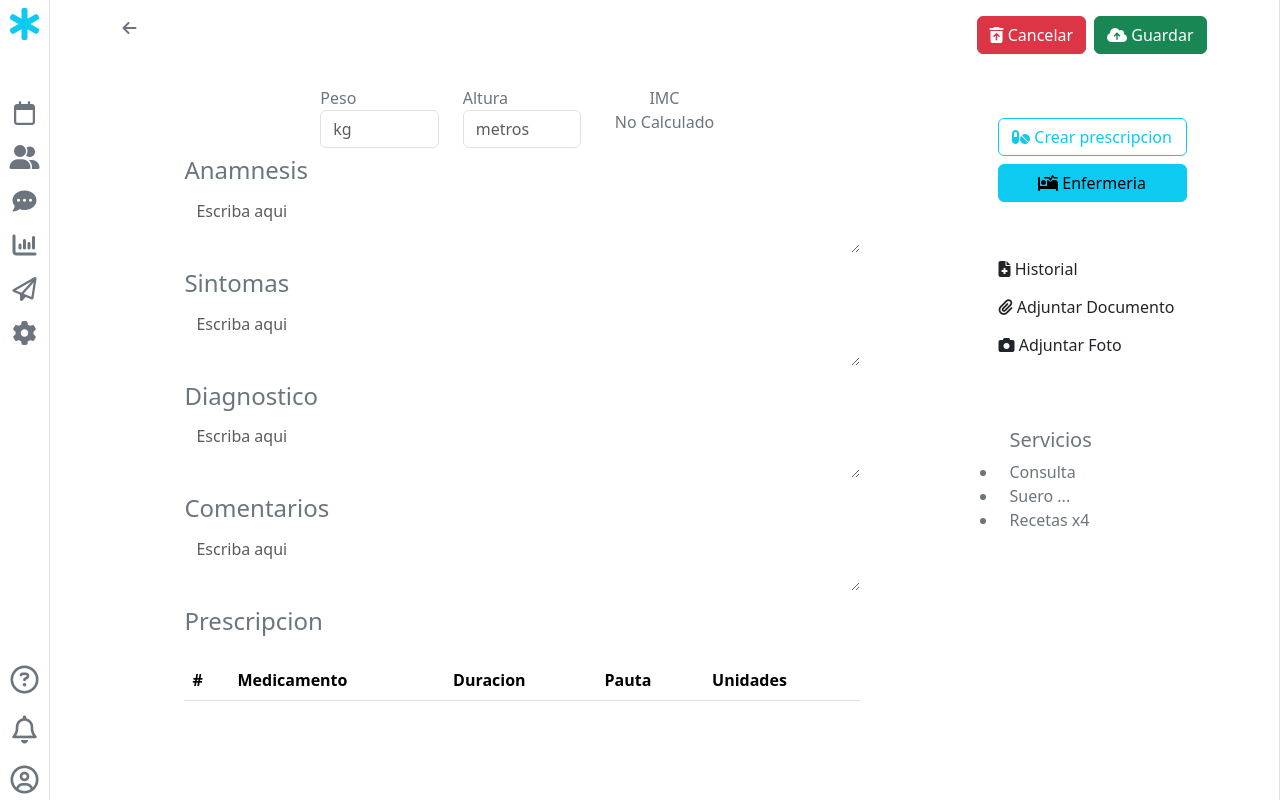
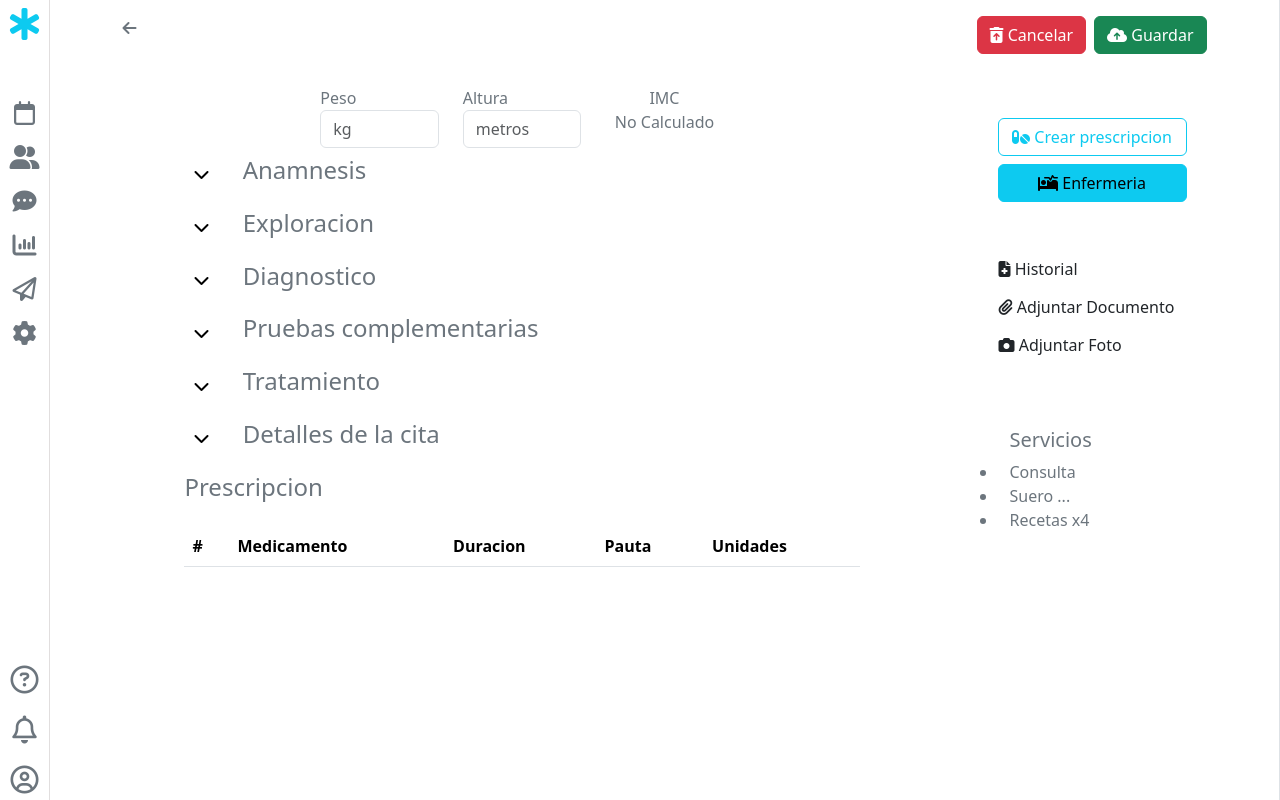
Before and after one commit to michelcub/medical_tool_angular, an Angular app: page /pacientes/1/episodio/new/cita/1 in a window 1280 px wide. Built offline with nearby package versions, Linux system fonts and the light colour scheme; sample sign-in values are in the browser's storage.

Commit message:
agrgamos nuevos campos al episodio y se pueden contraer

```diff
--- a/src/app/components/pacientes/paciente-episodio-form/paciente-episodio-form.component.html
+++ b/src/app/components/pacientes/paciente-episodio-form/paciente-episodio-form.component.html
@@ -22,30 +22,75 @@
 
     <div class="row p-2 d-flex justify-content-center">
       <label for="" class="col-10 ">
-        <h4>Anamnesis</h4>
-        <textarea class="form-control border-0" placeholder="Escriba aqui" name="anamnesis" id="" cols="30" rows="2" (input)="actualizarConsulta($event)"></textarea>
+        <div class="row">
+
+          <button class="col-1 bg-white border-0 btn_open" (click)="showInput($event)"><i class="fa-solid fa-chevron-down ms-auto"></i></button>
+          <button class="col-1 bg-white border-0 btn_close d-none" (click)="hideInput($event)">  <i class="fa-solid fa-angle-up"> </i></button>
+          <h4 class="col">Anamnesis</h4>
+        </div>
+        <textarea class="form-control border-0 text-area d-none" placeholder="Escriba aqui" name="anamnesis" id="" cols="30" rows="2" (input)="actualizarConsulta($event)"></textarea>
       </label>
     </div>
 
     <div class="row p-2 d-flex justify-content-center">
       <label for="" class="col-10 ">
-        <h4>Sintomas</h4>
-        <textarea class="form-control border-0" placeholder="Escriba aqui" name="sintomas" id="" cols="30" rows="2" (input)="actualizarConsulta($event)"></textarea>
+        <div class="row">
+          <button class="col-1 bg-white border-0 btn_open" (click)="showInput($event)"><i class="fa-solid fa-chevron-down ms-auto"></i></button>
+          <button class="col-1 bg-white border-0 btn_close d-none" (click)="hideInput($event)">  <i class="fa-solid fa-angle-up"> </i></button>
+          <h4 class="col">Exploracion</h4>
+        </div>
+        <textarea class="form-control border-0 text-area d-none" placeholder="Escriba aqui" name="sintomas" id="" cols="30" rows="2" (input)="actualizarConsulta($event)"></textarea>
       </label>
     </div>
 
     <div class="row p-2 d-flex justify-content-center">
       <label for="" class="col-10 ">
-        <h4>Diagnostico</h4>
-        <textarea class="form-control border-0" placeholder="Escriba aqui" name="diagnostico" id="" cols="30" rows="2" (input)="actualizarConsulta($event)"></textarea>
+
+        <div class="row">
+
+          <button class="col-1 bg-white border-0 btn_open" (click)="showInput($event)"><i class="fa-solid fa-chevron-down ms-auto"></i></button>
+          <button class="col-1 bg-white border-0 btn_close d-none" (click)="hideInput($event)">  <i class="fa-solid fa-angle-up"> </i></button>
+          <h4 class="col">Diagnostico</h4>
+        </div>
+        <textarea class="form-control border-0 text-area d-none" placeholder="Escriba aqui" name="diagnostico" id="" cols="30" rows="2" (input)="actualizarConsulta($event)"></textarea>
       </label>
     </div>
 
     <div class="row p-2 d-flex justify-content-center">
       <label for="" class="col-10 ">
-        <h4>Comentarios</h4>
-        <textarea class="form-control border-0" placeholder="Escriba aqui" name="comentarios" id="" cols="30" rows="2" (input)="actualizarConsulta($event)"></textarea>
+        <div class="row">
+
+          <button class="col-1 bg-white border-0 btn_open" (click)="showInput($event)"><i class="fa-solid fa-chevron-down ms-auto"></i></button>
+          <button class="col-1 bg-white border-0 btn_close d-none" (click)="hideInput($event)">  <i class="fa-solid fa-angle-up"> </i></button>
+          <h4 class="col">Pruebas complementarias</h4>
+        </div>
+        <textarea class="form-control border-0 text-area d-none" placeholder="Escriba aqui" name="pruebas_complementarias" id="" cols="30" rows="2" (input)="actualizarConsulta($event)"></textarea>
       </label>
+    </div>
+
+    <div class="row p-2 d-flex justify-content-center">
+      <label for="" class="col-10 ">
+        <div class="row">
+
+          <button class="col-1 bg-white border-0 btn_open" (click)="showInput($event)"><i class="fa-solid fa-chevron-down ms-auto"></i></button>
+          <button class="col-1 bg-white border-0 btn_close d-none" (click)="hideInput($event)">  <i class="fa-solid fa-angle-up"> </i></button>
+          <h4 class="col">Tratamiento</h4>
+        </div>
+        <textarea class="form-control border-0 text-area d-none" placeholder="Escriba aqui" name="tratamiento" id="" cols="30" rows="2" (input)="actualizarConsulta($event)"></textarea>
+      </label>
+    </div>
+
+    <div class="row p-2 d-flex justify-content-center">
+      <div for="" class="col-10 ">
+        <div class="row">
+
+          <button class="col-1 bg-white border-0 btn_open" (click)="showInput($event)"><i class="fa-solid fa-chevron-down ms-auto"></i></button>
+          <button class="col-1 bg-white border-0 btn_close d-none" (click)="hideInput($event)">  <i class="fa-solid fa-angle-up"> </i></button>
+          <h4 class="col">Detalles de la cita</h4>
+        </div>
+
+        <textarea class="form-control border-0 text-area d-none" placeholder="Escriba aqui" name="detalles" id="" cols="30" rows="2" (input)="actualizarConsulta($event)"></textarea>
+      </div>
     </div>
 
     <div class="row p-2 d-flex justify-content-center">
--- a/src/app/components/pacientes/paciente-episodio-form/paciente-episodio-form.component.ts
+++ b/src/app/components/pacientes/paciente-episodio-form/paciente-episodio-form.component.ts
@@ -66,4 +66,50 @@ export class PacienteEpisodioFormComponent implements OnInit {
     }
   }
 
+  showInput(event:Event){
+    const inputElement = event.target as HTMLInputElement;
+    let parent = inputElement.parentElement;
+
+    if(parent?.tagName === 'BUTTON'){
+      parent = parent.parentElement;
+    }
+
+    if(parent === null || parent === undefined){
+      return
+    }else{
+      let btnOpen = parent?.querySelector('.btn_open')
+      btnOpen!==null && btnOpen.classList.add('d-none')
+      let btnClose = parent?.querySelector('.btn_close')
+      btnClose !== null && btnClose.classList.remove('d-none')
+    }
+
+    parent = parent?.parentElement;
+    console.log(parent)
+    let input = parent?.querySelector('.text-area')
+    if(input){
+      input.classList.remove('d-none')
+    }
+    console.log(input)
+  }
+
+  hideInput(event:Event){
+    const inputElement = event.target as HTMLInputElement;
+    let parent = inputElement.parentElement;
+    if(parent?.tagName === 'BUTTON'){
+      parent = parent.parentElement;
+    }
+    if(parent === null || parent === undefined){
+      return
+    }else{
+      let btnOpen = parent?.querySelector('.btn_open')
+      btnOpen!==null && btnOpen.classList.remove('d-none')
+      let btnClose = parent?.querySelector('.btn_close')
+      btnClose !== null && btnClose.classList.add('d-none')
+    }
+    parent = parent?.parentElement;
+    let input = parent?.querySelector('.text-area')
+    if(input){
+      input.classList.add('d-none')
+    }
+  }
 }
--- a/src/app/components/pacientes/paciente-historia/paciente-historia.component.html
+++ b/src/app/components/pacientes/paciente-historia/paciente-historia.component.html
@@ -37,22 +37,45 @@
 
               </h2>
               <div id="collapseOne" class="accordion-collapse collapse show" data-bs-parent="#accordionExample">
+
+                @if(episode.anamnesis){
                   <div class="row px-4">
                     <h4 class="row">Anamnesis</h4>
                     <p class="row">{{episode.anamnesis}}</p>
                   </div>
+                }
+                @if(episode.exploracion){
                   <div class="row px-4">
                     <h4 class="row">Sintomas</h4>
-                  <p class="row">{{episode.sintomas}}</p>
+                    <p class="row">{{episode.exploracion}}</p>
                   </div>
+                }
+                @if(episode.diagnostico){
                   <div class="row px-4">
                     <h4 class="row">Diagnostico</h4>
                     <p class="row">{{episode.diagnostico}}</p>
                   </div>
+                }
+
+                @if(episode.pruebas_complementarias){
                   <div class="row px-4">
-                  <h4 class="row">Comentarios</h4>
-                  <p class="row">{{episode.comentarios}}</p>
+                    <h4 class="row">Diagnostico</h4>
+                    <p class="row">{{episode.pruebas_complementarias}}</p>
                   </div>
+                }
+                @if(episode.tratamiento){
+                  <div class="row px-4">
+                    <h4 class="row">Diagnostico</h4>
+                    <p class="row">{{episode.tratamiento}}</p>
+                  </div>
+                }
+                @if(episode.detalles){
+                  <div class="row px-4">
+                    <h4 class="row">Detalles</h4>
+                    <p class="row">{{episode.detalles}}</p>
+                  </div>
+                }
+                @if(episode.prescripcion){
                   <div class="row px-4">
                     <h4 class="row">Prescripcion</h4>
                     <ul>
@@ -61,6 +84,11 @@
                       }
                     </ul>
                   </div>
+                }
+
+
+
+
 
               </div>
             </div>
--- a/src/app/models/episodio.models.ts
+++ b/src/app/models/episodio.models.ts
@@ -7,9 +7,11 @@ export interface Episodio {
     altura?: string;
     imc?: string;
     anamnesis?: string;
-    sintomas?: string;
+    exploracion?: string;
     diagnostico?: string;
-    comentarios?: string;
+    pruebas_complementarias?: string;
+    tratamiento?: string;
+    detalles?: string;
     prescripcion?: any[];
     documentos?: string[];
     imagenes?: string[];
```
Lines whose indentation alone changed are shown as unchanged.
